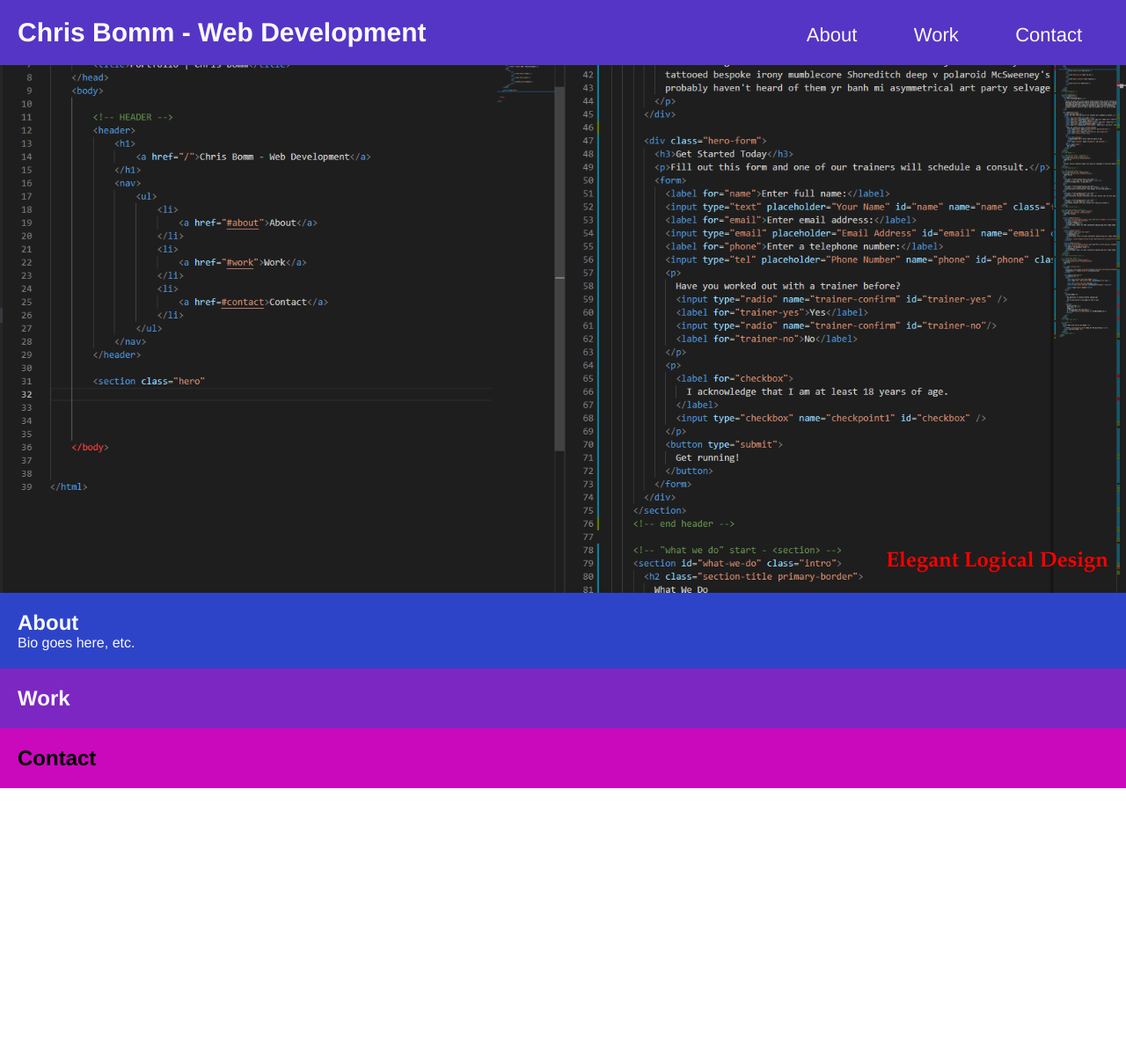
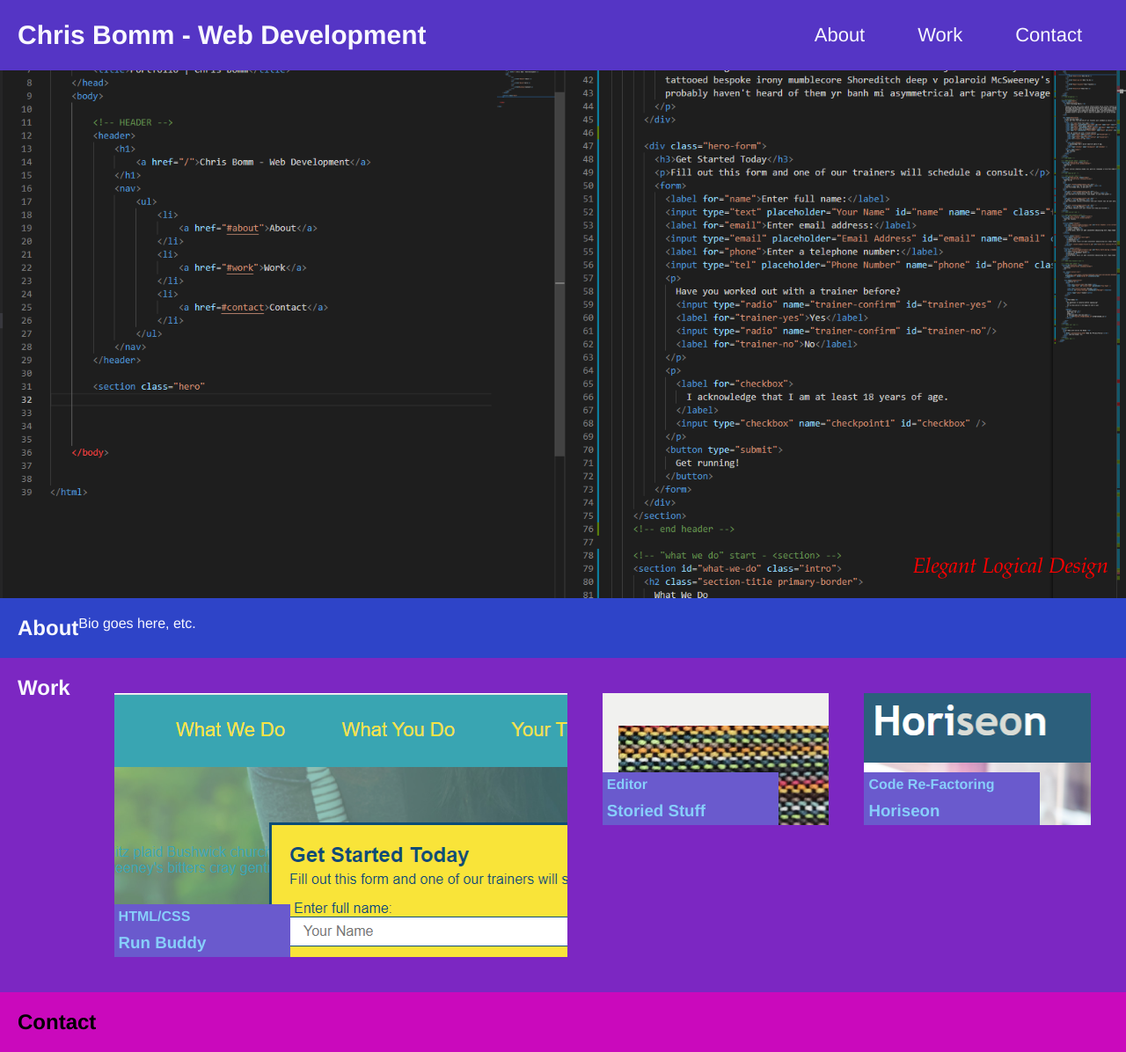
Before and after one commit to robomojo77/pro-portfolio, a plain HTML site: page index.html in a window 1280 px wide. Shown: the whole page at 88% size. Before the commit the page ends 896 px from the top, so only its background shows below. Drawn offline with Linux system fonts and the light colour scheme.

Commit message:
intial flex set-up

```diff
--- a/assets/css/style.css
+++ b/assets/css/style.css
@@ -14,12 +14,14 @@
 header {
     background-color: #5535C5;
     padding: 20px;
+    display: flex;
+    justify-content: space-between;
+    align-items: center;
     }
 
 header h1 {
     font-weight: bold;
     font-size: 30px;
-    display: inline;
     color: ghostwhite;
 }
 
@@ -29,16 +31,16 @@ header a {
 }
 
 header nav {
-    float: right;
     margin: 7px 0;
   }
 
-header nav ul li {
-    display: inline;
+  header nav ul {
+      display: flex;
+      list-style-type: none;
   }
 
 header nav ul li a {
-    margin: 0 30px;
+    margin: 0px 30px;
     font-weight: lighter;
     font-size: 22px;
   }
@@ -62,6 +64,8 @@ header nav ul li a {
     color:red;
     margin:20px;
     font-family: garamond, 'Times New Roman', Times, serif;
+    font-style: italic;
+    font-weight: lighter;
   }
 
   /* About Styles */
@@ -69,6 +73,7 @@ header nav ul li a {
     padding: 20px;
     color:ghostwhite;
     background-color: #2E44C8;
+    display: flex;
 }
 
  /* Work Styles */
@@ -76,6 +81,57 @@ header nav ul li a {
     padding: 20px;
     color:ghostwhite;
     background-color: #7C27C2;
+    display: flex;
+    justify-content: space-between;
+}
+
+.work h2 {
+    margin-right: 30px;
+}
+
+.work h3 {
+    padding: 5px;
+    width: 200px;
+    background-color: slateblue;
+}
+
+.work h4 {
+    padding: 5px;
+    width: 200px;
+    background-color: slateblue;
+}
+
+.run-buddy {
+    margin: 20px;
+    color: lightskyblue;
+    height: 300px;
+    width: 600px;
+    display: flex;
+    flex-grow: 2;
+    flex-direction: column-reverse;
+    background-image: url('../images/run-buddy-screen.png');
+}
+
+.storied-stuff {
+    margin: 20px;
+    color: lightskyblue;
+    height: 150px;
+    width: 300px;
+    display: flex;
+    flex-grow: 1;
+    flex-direction: column-reverse;
+    background-image: url('../images/storied-stuff-screen.png');
+}
+
+.horiseon {
+    margin: 20px;
+    color: lightskyblue;
+    height: 150px;
+    width: 300px;
+    display: flex;
+    flex-grow: 1;
+    flex-direction: column-reverse;
+    background-image: url('../images/horiseon-screen.png');
 }
 
 /* Contact Styles */
@@ -83,4 +139,5 @@ header nav ul li a {
     padding: 20px;
     color:black;
     background-color: #CA09BC;
+    display: flex;
 }
--- a/index.html
+++ b/index.html
@@ -41,6 +41,18 @@
 
         <section class="work" id="work">
             <h2>Work</h2>
+            <div class=run-buddy>
+                <h3>Run Buddy</h3>
+                <h4>HTML/CSS</h4>
+            </div>
+            <div class=storied-stuff>
+                <h3>Storied Stuff</h3>
+                <h4>Editor</h4>
+            </div>
+            <div class=horiseon>
+                <h3>Horiseon</h3>
+                <h4>Code Re-Factoring</h4>
+            </div>
         </section>
 
         <section class="contact" id="contact">
```
Also changed, not shown: assets/images/horiseon-screen.png (added), assets/images/run-buddy-screen.png (added), assets/images/storied-stuff-screen.png (added), 1 other file.
